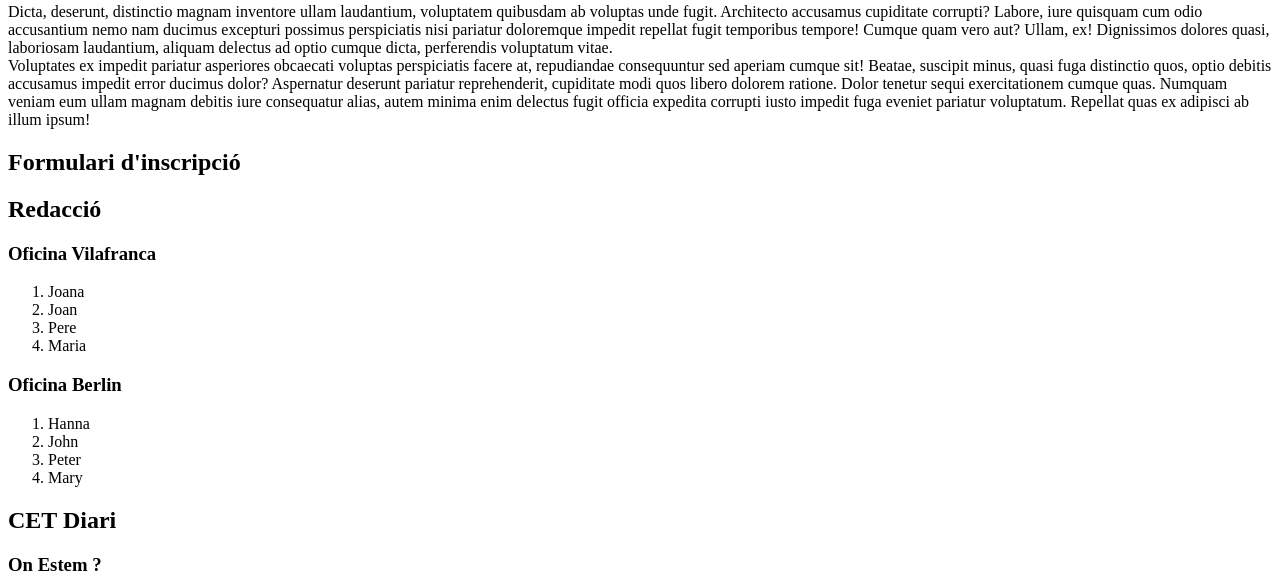
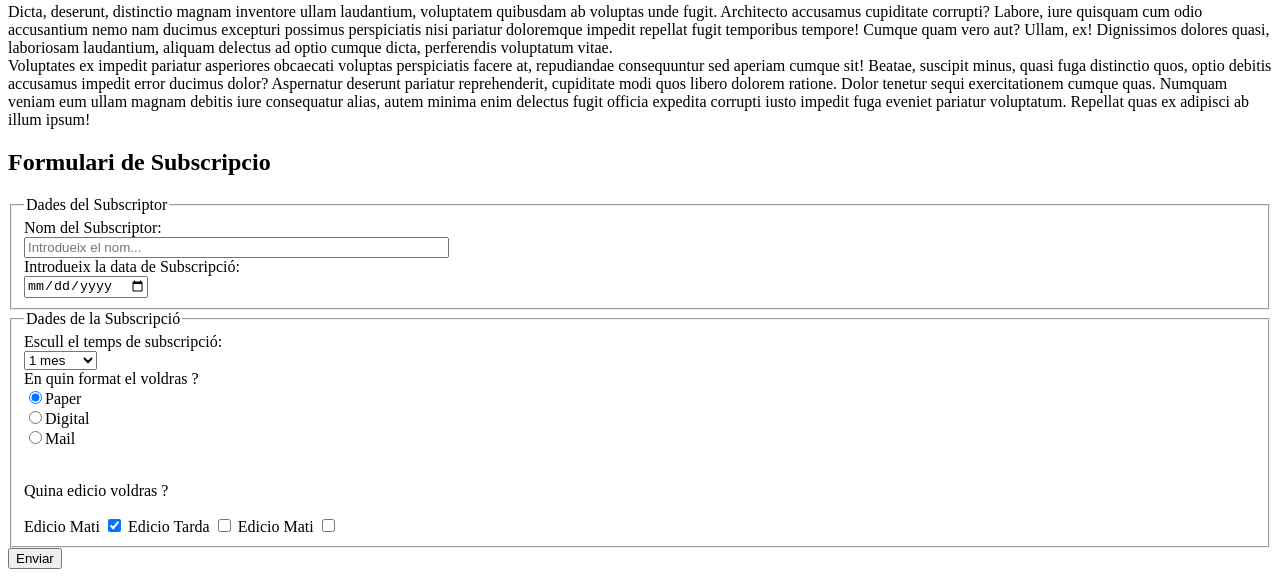
Before and after one commit to DavidCastelloBatet/UF1841-PAC-1-CASTELLO-DAVID-77314366G, a plain HTML site: page index.html in a window 1280 px wide. Shown: the part 888-1474 px from the top of the page. Drawn offline with Linux system fonts and the light colour scheme.

Commit message:
Formularis

```diff
--- a/index.html
+++ b/index.html
@@ -122,8 +122,79 @@
       <!-- Seccio formulari  -->
       <section>
         <header>
-          <h2>Formulari d'inscripció</h2>
+          <h2>Formulari de Subscripcio</h2>
         </header>
+        <!-- Formulari -->
+        <!-- Enviar POST i a l'adreça http://www.host.cat/xal/ifcd0210/index.php-->
+        <form
+          name="formulariSubscripcio"
+          id="formulariSubscripcio"
+          action="http://www.host.cat/xal/ifcd0210/index.php"
+          method="post"
+        >
+          <fieldset>
+            <legend>Dades del Subscriptor</legend>
+            <!-- camp Text -->
+            <label for="nomSubscriptor">Nom del Subscriptor:</label><br />
+            <input
+              type="text"
+              name="nom"
+              id="nom"
+              placeholder="Introdueix el nom..."
+              size="50"
+            /><br />
+            <!-- camp Data -->
+            <label for="dataSubscripcio"
+              >Introdueix la data de Subscripció:</label
+            ><br />
+            <input
+              type="date"
+              name="dataSubscripcio"
+              id="dataSubscripcio"
+            /><br />
+          </fieldset>
+          <fieldset>
+            <legend>Dades de la Subscripció</legend>
+            <!-- desplegable 3 elements -->
+            <label for="tempsSubscripcio">Escull el temps de subscripció:</label
+            ><br />
+            <select name="subscripcio" id="subscripcio">
+              <option value="1 mes">1 mes</option>
+              <option value="3 mesos">3 mesos</option>
+              <option value="6 mesos">6 mesos</option>
+              <option value="1 any">1 any</option></select
+            ><br />
+            <!-- Llistat de seleccio multiple, amb element seleccionat per defecte -->
+            <label for="formatDiari">En quin format el voldras ?</label><br />
+            <input
+              type="radio"
+              name="format"
+              value="paper"
+              checked
+            />Paper<br />
+            <input type="radio" name="format" value="digital" />Digital<br />
+            <input type="radio" name="format" value="mail" />Mail<br />
+            <!-- Casella -->
+            <br />
+            <p>Quina edicio voldras ?</p>
+            <label for="edicioMati">Edicio Mati</label>
+            <input type="checkbox" id="edicioMati" name="edicioMati" checked />
+            <label for="edicioTarda">Edicio Tarda</label>
+            <input type="checkbox" id="edicioTarda" name="edicioTarda" />
+            <label for="">Edicio Mati</label>
+            <input type="checkbox" name="Edicio Nit" /><br />
+            <!-- camp ocult -->
+            <input
+              type="hidden"
+              id="subsPrimavera"
+              name="subsPrimavera"
+              value="campanyaSubscripcioPrimavera"
+            />
+          </fieldset>
+
+          <!-- Boto d'enviament -->
+          <input type="submit" value="Enviar" />
+        </form>
       </section>
     </main>
     <!-- Continguts relacionats -->
```
